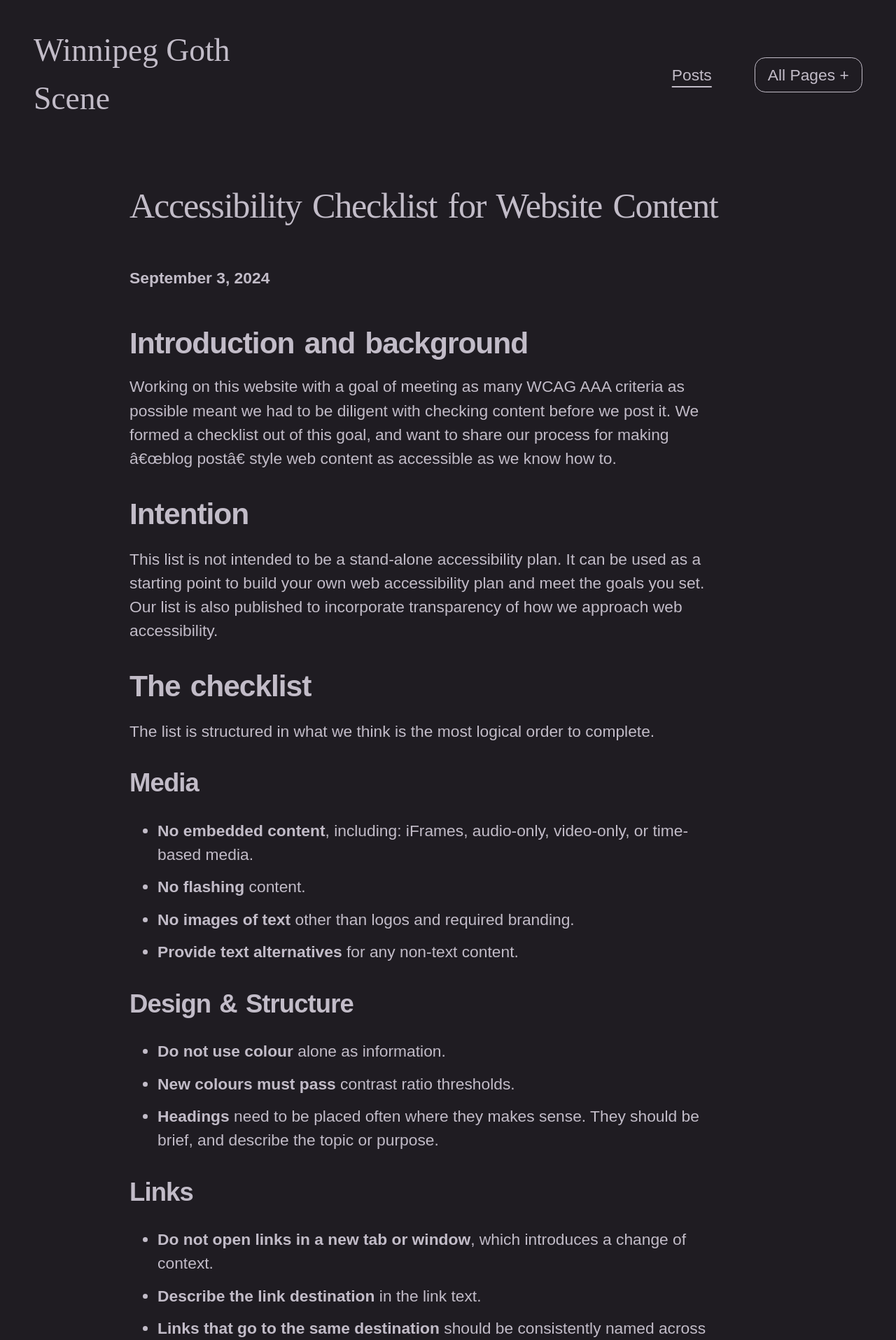
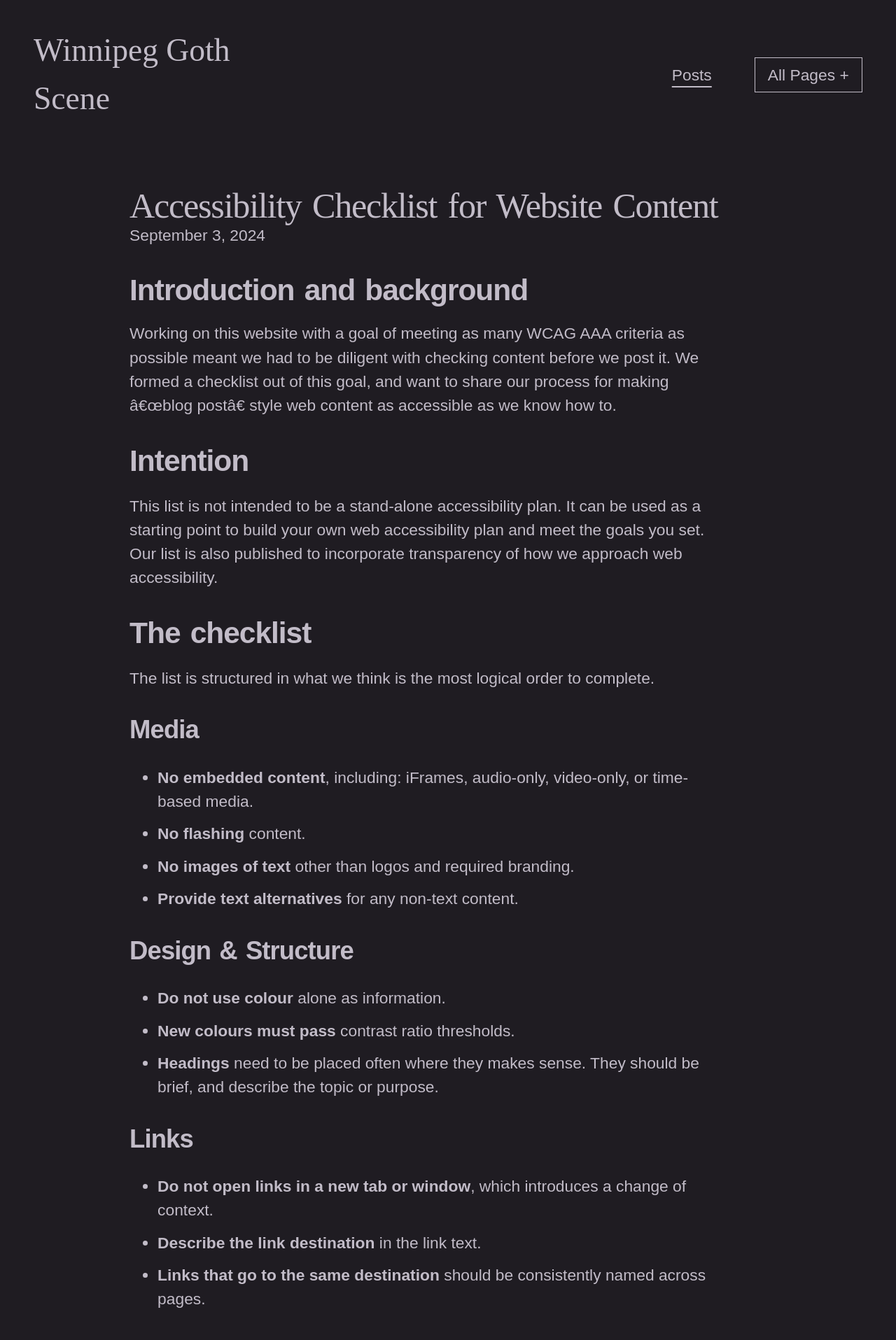
Before and after one commit to jdmghost/wpg-goth-scene, a Jekyll site: the page built from _posts/2024-08-31-accessibility-checklist-for-website-content.md, in a window 1280 px wide. Shown: the top 1915 px of the page at 70% size. Built offline with Jekyll 4.4.1, drawn with Linux system fonts in a browser that asks for light colours; some web fonts are replaced.

Commit message:
More styling updates

```diff
--- a/_layouts/post.html
+++ b/_layouts/post.html
@@ -6,13 +6,10 @@
             <h1 class="h1">
                 {{ page.title }}
             </h1>
-        </header>
-
-        <div class="post__aside col-1-4 m-col-2-9">
             <time class="post__date" datetime="{{ page.date }}">
                 {{ page.date | date: "%B %e, %Y" }}
             </time>
-        </div>
+        </header>
 
         <section class="wysiwyg col-4-10 m-col-2-9">
             {{ content }}
--- a/_sass/2-global.scss
+++ b/_sass/2-global.scss
@@ -54,7 +54,6 @@ button.button {
     border: 1px solid $lightness;
     font-weight: 500;
     padding: 0.45rem 1.2rem;
-    border-radius: 1rem;
     cursor: pointer;
     transition: 0.2s all ease-in-out;
 
--- a/_sass/3-header-footer.scss
+++ b/_sass/3-header-footer.scss
@@ -33,7 +33,6 @@
             z-index: 3;
             background-color: $lightness;
             padding: 1.2rem 2.3rem;
-            border-radius: 2rem;
             top: 4rem;
             right: 0;
 
--- a/_sass/3-post-preview.scss
+++ b/_sass/3-post-preview.scss
@@ -11,17 +11,8 @@
         font-size: 1.8rem;
         line-height: 1.2;
         border: 2px solid transparent;
-        border-radius: 1.18rem;
         padding: 0.4rem 0.8rem;
         margin-left: -0.7rem;
-
-        &:hover,
-        &:focus-visible {
-            border: 2px solid $lightness;
-            background-color: $lightness;
-            color: $darkness;
-            text-decoration: none;
-        }
 
         @media screen and (min-width: $desktop) {
             font-size: 2.25rem;
@@ -49,7 +40,6 @@
 }
 
 .post-preview {
-    width: 100%;
 
     p {
         line-height: 1.6;
--- a/_sass/3-post-single.scss
+++ b/_sass/3-post-single.scss
@@ -4,21 +4,6 @@
     margin-bottom: 4rem;
 }
 
-.post__aside {
-    margin-top: 4rem;
-
-    @media screen and (min-width: $desktop) {
-        margin-top: -5rem;
-    }
-
-    p {
-        margin: 0;
-        padding: 0;
-    }
-
-    time {
-        display: inline-block;
-        font-weight: bold;
-        margin-bottom: 3rem;
-    }
+.post__header {
+    margin-bottom: 2rem;
 }
--- a/posts.html
+++ b/posts.html
@@ -7,7 +7,7 @@ meta-description:
     <h1 class="h1 pv">
         Posts
     </h1>
-    <div class="posts__wrapper col-2-10">
+    <div class="posts__wrapper col-2-10 s-col-1-5">
         {% for post in site.posts %}
         <article class="post-preview">
             <h2>
```
